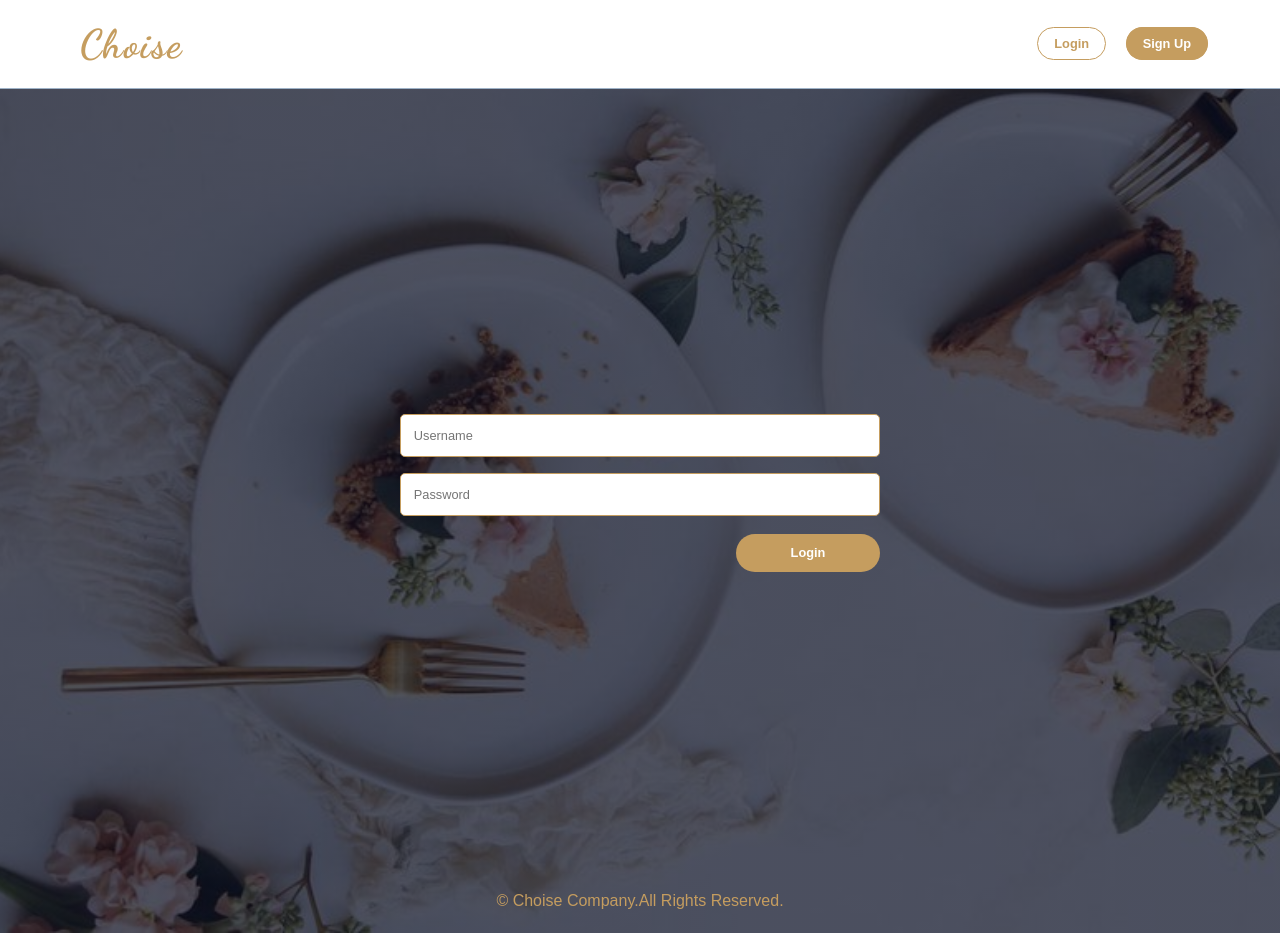
After one commit to Jiddahh/Choise, a Flask app: page /login in a window 1280 px wide. The commit adds this page. Run offline with Flask 2, Linux system fonts and the light colour scheme.

Commit message:
feat: add feature to allow user to signup and login
add style to login and signup page.

```diff
--- a/app.py
+++ b/app.py
@@ -1,4 +1,4 @@
-from flask import Flask, render_template, redirect, request, session
+from flask import Flask, render_template, redirect, request, session, flash, url_for
 from flask_sqlalchemy import SQLAlchemy
 from datetime import datetime
 from flask_session import Session
@@ -6,6 +6,7 @@ from tempfile import mkdtemp
 from flask.helpers import get_flashed_messages
 from werkzeug.exceptions import default_exceptions, HTTPException, InternalServerError
 from werkzeug.security import check_password_hash, generate_password_hash
+import os
 
 # configure application
 app = Flask(__name__)
@@ -34,20 +35,117 @@ app.config['SQLALCHEMY_DATABASE_URI'] = 'sqlite:///choise.db'
 db = SQLAlchemy(app)
 
 # create database model
-class user(db.Model):
+class users(db.Model):
     id = db.Column(db.Integer, primary_key=True)
     username = db.Column(db.String(30), nullable=False, unique=True)
     password = db.Column(db.String(60), nullable=False)
-    email = db.Column(db.String(120), nullable=False, unique=True)
     date_created = db.Column(db.DateTime, default=datetime.utcnow)
 
     def __repr__(self):
-        return f"user('{self.username}', '{self.email}', '{self.date_created}')"
+        return f"<users {self.username}>"
 
-@app.route('/')
+
+@app.route("/")
 def index():
-    return render_template('index.html')
+    """show homepage"""
+    return render_template("index.html")
 
+
+@app.route("/register", methods=["POST", "GET"])
+def register():
+    # User reached route via POST (as by submitting a form via POST)
+    if request.method == "POST":
+
+        # Get username and password from form
+        username_submitted = request.form.get("username")
+        password_submitted = request.form.get("pasword")
+
+        # Query database for user
+        user = users.query.filter_by(username=username_submitted).first()
+
+        # Ensure a username was submitted
+        if not username_submitted or password_submitted:
+            flash("must provide username and password", category="error")
+            return redirect("/register")
+
+        # Ensure the username doesn't exist
+        elif len(user) != 0:
+            flash("username alredy exists", category="error")
+            return redirect("/register")
+
+        else:
+            # Hash password
+            hash = generate_password_hash(password_submitted)
+
+            # Insert new user into database
+            new_user = users(username=username_submitted, password=hash)
+
+            try:
+                db.session.add(new_user)
+                db.session.commit()
+                # Redirect user to homepage
+                return redirect("/")
+            except:
+                return "error signing you up"
+
+    # User reached route via GET (as by clicking a link or redirect)
+    else:
+        return render_template("register.html")
+
+
+@app.route("/login", methods=["POST", "GET"])
+def login():
+    """Log user in"""
+
+    # Forget any user_id
+    session.clear()
+
+    # User reached route via POST(as by submitting a form via POST)
+    if request.method == "POST":
+
+        # Get username and password from form
+        username_submitted = request.form.get("username")
+        password_submitted = request.form.get("pasword")
+
+        # Ensure username and password was submitted
+        if not username_submitted or not password_submitted:
+            flash("username and password must be provided", category="error")
+            return redirect("/login")
+
+        # Query database for user
+        user = users.query.filter_by(username=username_submitted).first()
+        hash = user.password
+
+        # Ensure username exists and password is correct
+        if len(user) != 1 or not check_password_hash(hash, password_submitted):
+            flash("invalid username and/or password", category="error")
+            return redirect("/login")
+
+        # Remember which user has logged in
+        session["user_id"] = user.id
+
+        # Redirect user to homepage
+        return redirect("/")
+
+    # User reached route via GET(as by clicking a link or redirect)
+    else:
+        return render_template("login.html")
+
+
+
+@app.route("/logout")
+def logout():
+    """log user out"""
+
+    # Forget any user_id
+    session.clear()
+
+    # Redirect user to homepage
+    return redirect("/")
+
+# @app.errorhandler(404)
+# def not_found(e):
+#     return render_template("404.html"), 404
 
 if __name__ == "__main__":
     app.run(debug=True)
--- a/static/style.css
+++ b/static/style.css
@@ -259,7 +259,7 @@ Buttons
     background-color: var(--clr-gold);
 
 }
-span {
+.or {
     display: flex;
     align-items: center;
     justify-content: center;
@@ -279,6 +279,73 @@ span {
 }
 
 /*
+======
+Forms
+======
+*/
+.form-container {
+  width: 80vw;
+  padding-bottom: 3rem;
+  display: flex;
+  flex-direction: column;
+}
+.form {
+  padding-top: 1rem;
+  display: flex;
+  flex-direction: column;
+  justify-content: space-around;
+}
+#username, #password {
+  width: 100%;
+  padding: .8rem;
+  font-size: .8rem;
+  outline: none;
+  margin-bottom: 1rem;
+  border: 1.5px solid var(--clr-gold);
+  background-color: var(--clr-white);
+  border-radius: 5px;
+}
+.btn {
+  width: 17vw;
+  padding: .7rem;
+  position: absolute;
+  bottom: 0;
+  right: 0;
+  cursor: pointer;
+  border-radius: 25px;
+  font-size: .8rem;
+  font-weight: bold;
+  margin-bottom: .5rem;
+  color: var(--clr-white);
+  border: var(--clr-gold);
+  background-color: var(--clr-gold);
+
+}
+.form-container {
+  position: relative;
+}
+@media screen and (min-width: 600px){
+  .form-container{
+    width: 480px;
+  }
+  .btn {
+    width: 17vw;
+    max-width: 30%;
+  }
+}
+/*
+===============
+Flash-message
+===============
+*/
+.flashed-message {
+  background-color:rgba(197,157,95,1);
+  padding: .5rem;
+  color: var(--clr-white);
+
+}
+
+/*
 ========
 Footer
 ========
--- a/templates/index.html
+++ b/templates/index.html
@@ -11,7 +11,7 @@
             <div class="meal-btn">
                 <a class="meal">get a random meal</a>
             </div>
-            <span>or</span>
+            <span class="or">or</span>
             <div class="eat-out-btn">
                 <a class="eat-out">eat out</a>
             </div>
--- a/templates/layout.html
+++ b/templates/layout.html
@@ -25,7 +25,7 @@
                     <div class="nav-items">
                         <ul class="list">
                             <li class="login"><a href="login.html">login</a></li>
-                            <li class="register"><a href="register.html">register</a></li>
+                            <li class="register"><a href="register.html">sign up</a></li>
                         </ul>
                     </div>
 
@@ -45,7 +45,7 @@
     </main>
 
     <footer>
-        <p>Choise Copyright &copy; <span class="year"></span></p>
+        <p>&copy;<span class="year"></span> Choise Company.All Rights Reserved.</p>
     </footer>
 </body>
 </html>
--- /dev/null
+++ b/templates/login.html
@@ -0,0 +1,28 @@
+{% extends 'layout.html' %}
+
+{% block title %}
+  Login
+{% endblock %}
+
+{% block main %}
+
+<form action="/login" method="post">
+
+  <div class="form-container">
+
+    <div class="form">
+      <div class="username">
+        <input type="text" name="username" placeholder="Username" id="username" autofocus/>
+      </div>
+      <div class="password">
+        <input type="password" name="password" placeholder="Password" id="password"/>
+      </div>
+    </div>
+
+    <input type="submit" name="login" id="login" class="btn" value="Login"/>
+
+  </div>
+
+</form>
+
+{% endblock %}
```
Also changed, not shown: templates/register.html (added, +29 -0 lines), choise.db.
